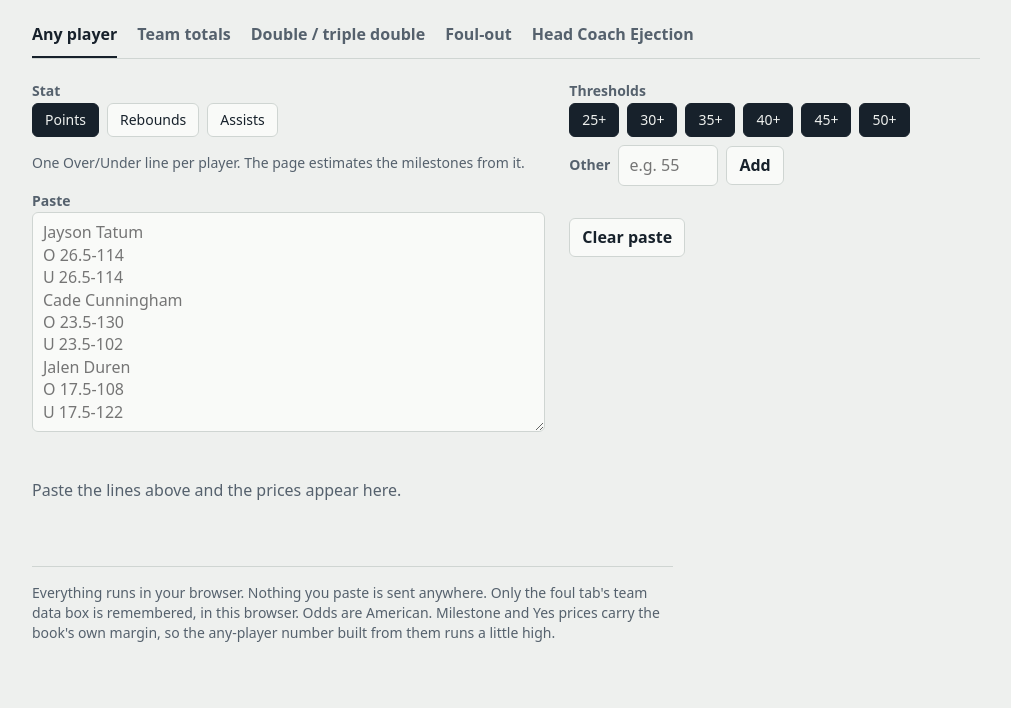
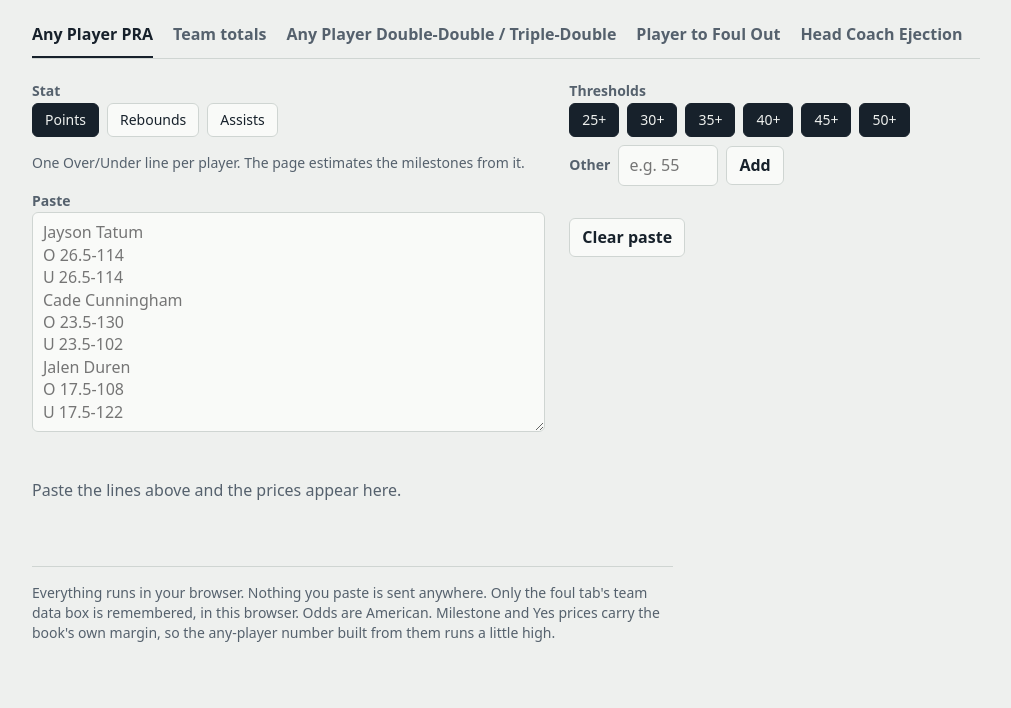
Before and after one commit to RC2095/NBA-Game-Specials, a plain HTML site: page site/index.html in a window 1280 px wide. Shown: the part 111-819 px from the top of the page, without its empty margins (134-1145 px from the left). Drawn offline with Linux system fonts and the light colour scheme; a web font is replaced by a local one.

Commit message:
Update index.html

```diff
--- a/site/index.html
+++ b/site/index.html
@@ -198,10 +198,10 @@ footer { margin-top: 40px; font-size: 14px; color: var(--ink-soft); border-top:
   </header>
 
   <nav role="tablist" aria-label="Markets">
-    <button role="tab" id="tab-any" aria-selected="true" aria-controls="panel-any">Any player</button>
+    <button role="tab" id="tab-any" aria-selected="true" aria-controls="panel-any">Any Player PRA</button>
     <button role="tab" id="tab-team" aria-selected="false" aria-controls="panel-team" tabindex="-1">Team totals</button>
-    <button role="tab" id="tab-direct" aria-selected="false" aria-controls="panel-direct" tabindex="-1">Double / triple double</button>
-    <button role="tab" id="tab-foul" aria-selected="false" aria-controls="panel-foul" tabindex="-1">Foul-out</button>
+    <button role="tab" id="tab-direct" aria-selected="false" aria-controls="panel-direct" tabindex="-1">Any Player Double-Double / Triple-Double</button>
+    <button role="tab" id="tab-foul" aria-selected="false" aria-controls="panel-foul" tabindex="-1">Player to Foul Out</button>
     <button role="tab" id="tab-rare" aria-selected="false" aria-controls="panel-rare" tabindex="-1">Head Coach Ejection</button>
   </nav>
 
```
